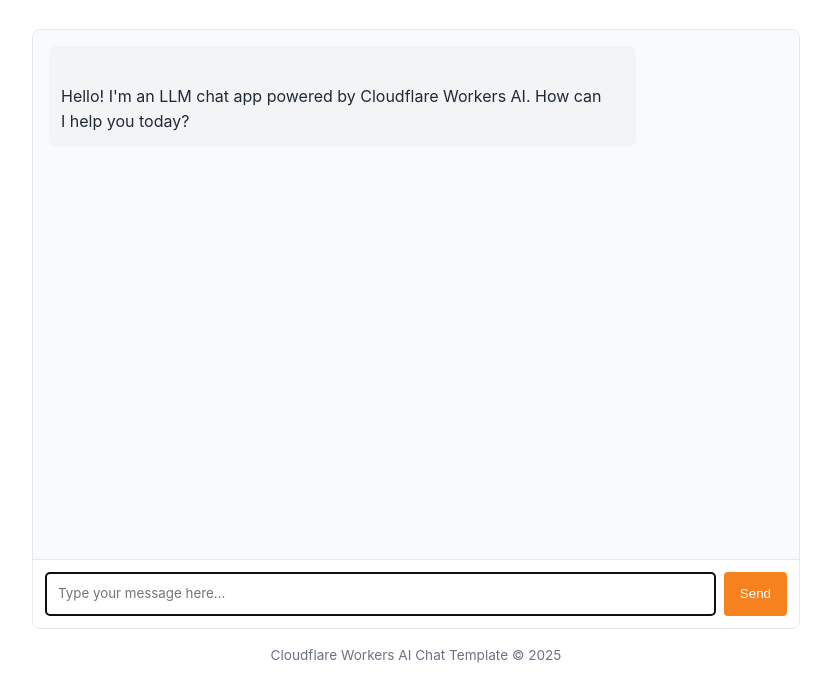
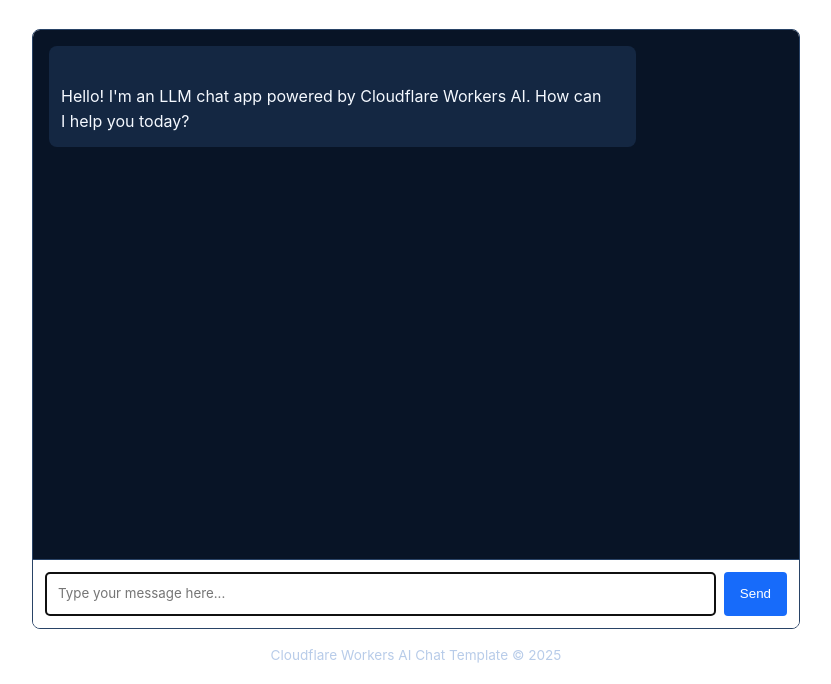
Before and after one commit to abdulnafaykalhoro/llm-chat-app-template, a website: page public/index.html in a window 1280 px wide. Shown: the part 116-800 px from the top of the page, without its empty margins (224-1055 px from the left). Drawn offline with Linux system fonts and the light colour scheme.

Commit message:
Change title and update CSS variables in index.html
Updated the title and modified CSS variables for styling.

```diff
--- a/public/index.html
+++ b/public/index.html
@@ -3,18 +3,18 @@
 	<head>
 		<meta charset="UTF-8" />
 		<meta name="viewport" content="width=device-width, initial-scale=1.0" />
-		<title>LLM Chat App</title>
+		<title>Nafay AI | Your Intelligent Assistant</title>
 		<style>
 			:root {
-				--primary-color: #f6821f;
-				--primary-hover: #e67e22;
-				--light-bg: #f9fafb;
-				--border-color: #e5e7eb;
-				--text-color: #1f2937;
-				--text-light: #6b7280;
-				--user-msg-bg: #fff2e6;
-				--assistant-msg-bg: #f3f4f6;
-			}
+  --primary-color: #176BFA;
+  --primary-hover: #0952D4;
+  --light-bg: #081426;
+  --border-color: #294366;
+  --text-color: #F5F9FF;
+  --text-light: #B8CCE9;
+  --user-msg-bg: #164FAA;
+  --assistant-msg-bg: #142742;
+}
 
 			* {
 				box-sizing: border-box;
```
